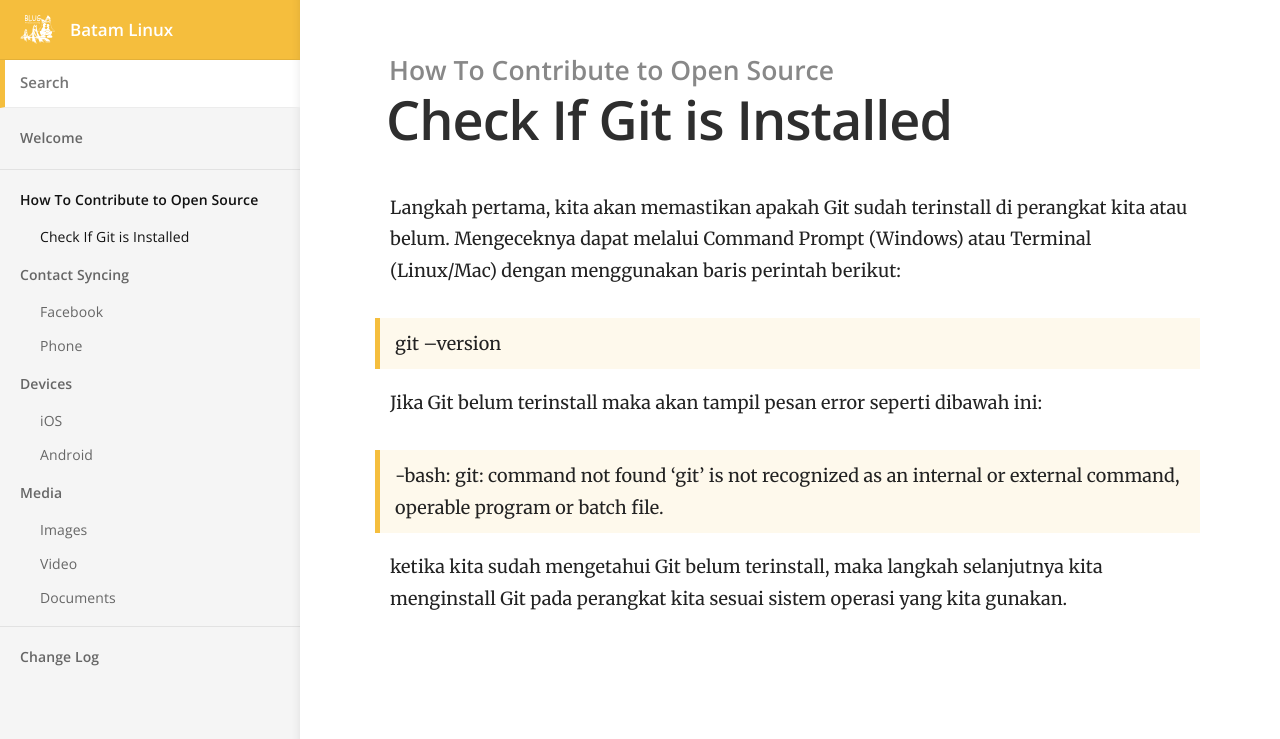
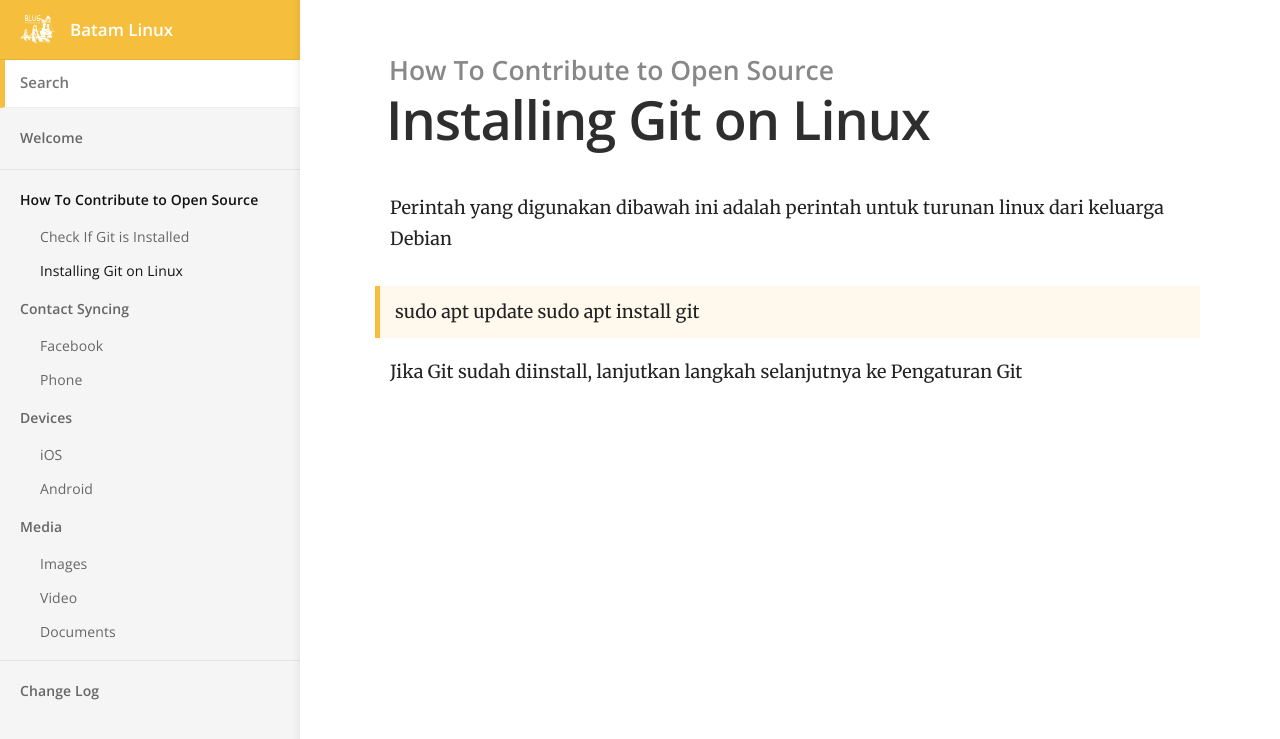
Before and after one commit to BatamLinux/batamlinux.github.io, a Jekyll site: the page built from _docs/How To Contribute to Open Source/Check If Git is Installed.md, in a window 1280 px wide. Shown: the top 739 px of the page. Built offline with Jekyll 4.4.1, drawn with Linux system fonts in a browser that asks for light colours.

Commit message:
post-check git terinstall di pc

```diff
--- a/_docs/How To Contribute to Open Source/Check If Git is Installed.md
+++ b/_docs/How To Contribute to Open Source/Check If Git is Installed.md
@@ -1,18 +1,12 @@
 ---
-title: Check If Git is Installed
+title: Installing Git on Linux
 category: How To Contribute to Open Source
-order: 1
+order: 2
 ---
 
-Langkah pertama, kita akan memastikan apakah Git sudah terinstall di perangkat kita atau belum. Mengeceknya dapat melalui
-Command Prompt (Windows) atau Terminal (Linux/Mac) dengan menggunakan baris perintah berikut:
+Perintah yang digunakan dibawah ini adalah perintah untuk turunan linux dari keluarga Debian
 
-> git --version
+> sudo apt update
+> sudo apt install git
 
-Jika Git belum terinstall maka akan tampil pesan error seperti dibawah ini:
-
-> -bash: git: command not found
-> 'git' is not recognized as an internal or external command, operable program or batch file.
-
-ketika kita sudah mengetahui Git belum terinstall, maka langkah selanjutnya kita menginstall Git pada perangkat kita sesuai
-sistem operasi yang kita gunakan.
+Jika Git sudah diinstall, lanjutkan langkah selanjutnya ke Pengaturan Git
```
Also changed, not shown: _docs/How To Contribute to Open Source/Installing Git on Linux.md (added, +18 -0 lines).
